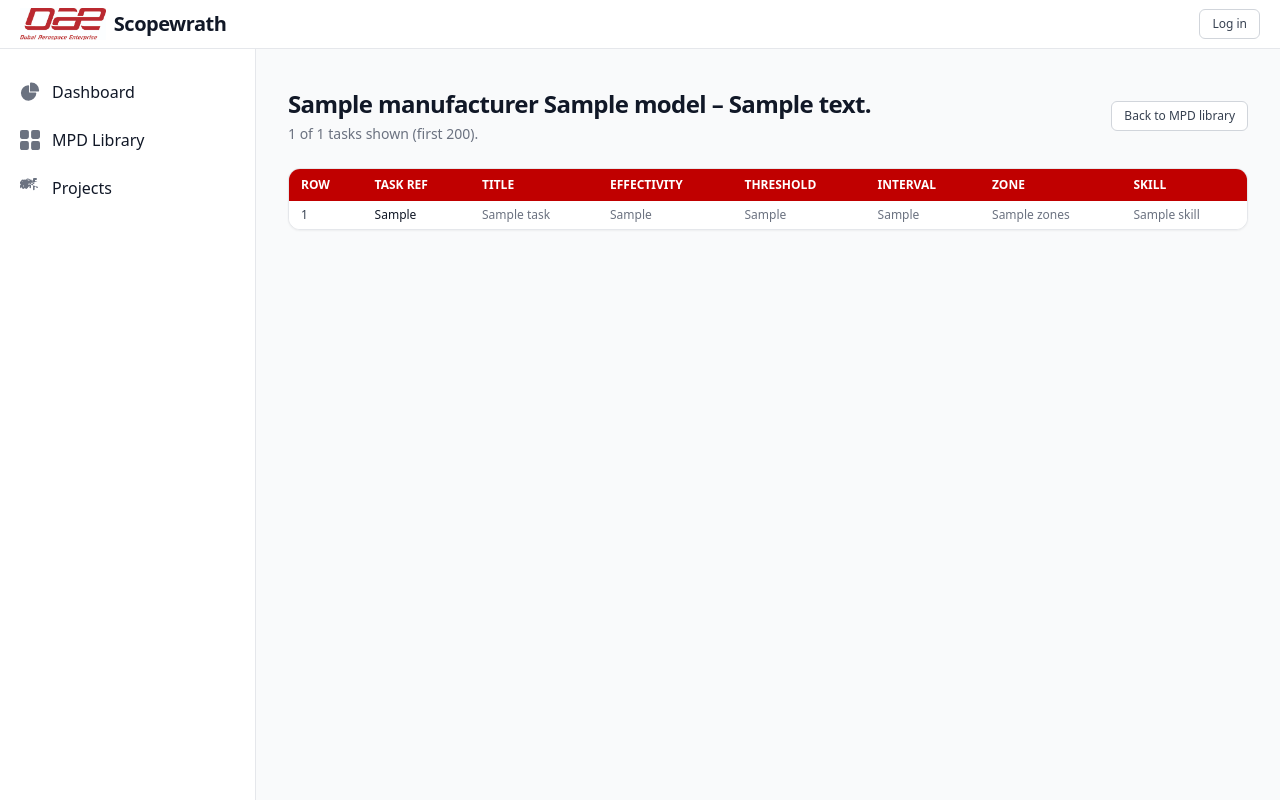
After one commit to Vortilon/workscope, a FastAPI app: template app/templates/mpd_detail.html in a window 1280 px wide. The commit adds this page. Run offline with FastAPI, Linux system fonts and the light colour scheme; the template is opened without the code that fills it: most values are stand-ins (such as "Sample title", 1, 10 or a date in 2020); parts of the project's set-up code (start-up, migrations or seed data) failed here and were passed over; some libraries are stand-ins or nearby versions.

Commit message:
Improve MPD import header detection and add MPD dataset viewer
Made-with: Cursor

```diff
--- /dev/null
+++ b/app/templates/mpd_detail.html
@@ -0,0 +1,55 @@
+{% extends "base.html" %}
+{% block title %}MPD – {{ dataset.manufacturer }} {{ dataset.model }} {{ dataset.revision }}{% endblock %}
+{% block content %}
+<div class="flex flex-col sm:flex-row sm:items-center sm:justify-between gap-4 mb-6">
+  <div>
+    <h1 class="text-2xl font-bold text-gray-900 dark:text-white tracking-tight">
+      {{ dataset.manufacturer }} {{ dataset.model }} – {{ dataset.revision }}
+    </h1>
+    <p class="mt-1 text-gray-500 dark:text-gray-400 text-sm">
+      {{ tasks|length }} of {{ dataset.tasks|length if dataset.tasks is defined else 'many' }} tasks shown (first 200).
+    </p>
+  </div>
+  <a href="/mpd"
+     class="inline-flex items-center px-3 py-1.5 rounded-md border border-gray-300 text-xs font-medium text-gray-700 bg-white hover:bg-gray-50 dark:bg-gray-700 dark:text-gray-300 dark:border-gray-600 dark:hover:bg-gray-600">
+    Back to MPD library
+  </a>
+</div>
+
+<div class="bg-white border border-gray-200 rounded-xl shadow-sm dark:bg-gray-800 dark:border-gray-700 overflow-x-auto">
+  <table class="min-w-full text-xs text-left text-gray-500 dark:text-gray-400">
+    <thead class="text-xs text-white uppercase bg-dae">
+      <tr>
+        <th class="px-3 py-2">Row</th>
+        <th class="px-3 py-2">Task ref</th>
+        <th class="px-3 py-2">Title</th>
+        <th class="px-3 py-2">Effectivity</th>
+        <th class="px-3 py-2">Threshold</th>
+        <th class="px-3 py-2">Interval</th>
+        <th class="px-3 py-2">Zone</th>
+        <th class="px-3 py-2">Skill</th>
+      </tr>
+    </thead>
+    <tbody>
+      {% for t in tasks %}
+      <tr class="bg-white border-b last:border-0 dark:bg-gray-800 dark:border-gray-700 hover:bg-gray-50 dark:hover:bg-gray-600">
+        <td class="px-3 py-1.5 text-gray-700 dark:text-gray-300">{{ t.row_index }}</td>
+        <td class="px-3 py-1.5 text-gray-900 dark:text-white">{{ t.task_reference }}</td>
+        <td class="px-3 py-1.5">{{ t.title }}</td>
+        <td class="px-3 py-1.5">{{ t.applicability_raw }}</td>
+        <td class="px-3 py-1.5">{{ t.threshold_raw }}</td>
+        <td class="px-3 py-1.5">{{ t.interval_raw }}</td>
+        <td class="px-3 py-1.5">{{ t.zones }}</td>
+        <td class="px-3 py-1.5">{{ t.skill }}</td>
+      </tr>
+      {% else %}
+      <tr class="bg-white dark:bg-gray-800">
+        <td colspan="8" class="px-3 py-6 text-center text-gray-500 dark:text-gray-400">
+          No tasks found for this dataset.
+        </td>
+      </tr>
+      {% endfor %}
+    </tbody>
+  </table>
+</div>
+{% endblock %}
--- a/app/templates/mpd_import/mapping.html
+++ b/app/templates/mpd_import/mapping.html
@@ -14,7 +14,10 @@
     <div class="px-4 py-3 border-b border-gray-200 dark:border-gray-700 flex items-center justify-between">
       <div>
         <h2 class="text-sm font-semibold text-gray-900 dark:text-white">Sheet: {{ sheet.name }}</h2>
-        <p class="mt-0.5 text-xs text-gray-500 dark:text-gray-400">Index {{ sheet.index }}, first row used as header.</p>
+        <p class="mt-0.5 text-xs text-gray-500 dark:text-gray-400">
+          Index {{ sheet.index }}, header row guessed as {{ sheet.header_row_index + 1 }} (1-based).
+        </p>
+        <input type="hidden" name="headerrow_{{ sheet.index }}" value="{{ sheet.header_row_index }}">
       </div>
     </div>
     <div class="p-4 overflow-x-auto">
```
Also changed, not shown: app/routes/mpd_import_routes.py (+21 -2 lines), app/routes/web.py (+23 -2 lines), app/services/mpd_import.py (+25 -4 lines), app/templates/mpd_library.html (+15 -3 lines).
